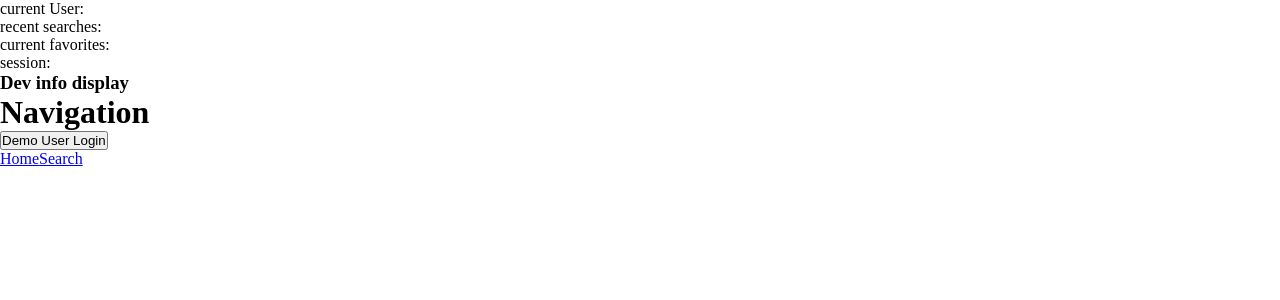
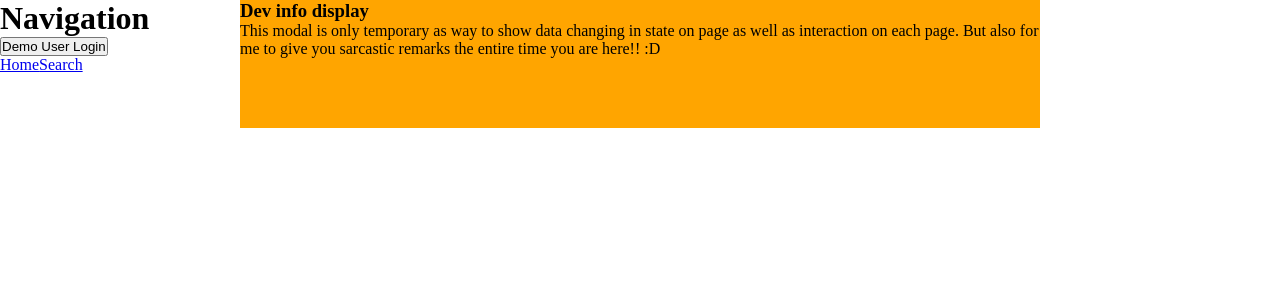
Before and after one commit to andru17urdna/nues-vue, a Nuxt app: page /user/1 in a window 1280 px wide. Shown: the top 300 px of the page. Built offline with nearby package versions, Linux system fonts and the light colour scheme.

Commit message:
Added DevInfoDisplay for interactive messages.

```diff
--- a/components/DevInfoDisplay.vue
+++ /dev/null
@@ -1,13 +0,0 @@
-<template>
-  <h3>Dev info display</h3>
-</template>
-
-<script>
-export default {
-
-}
-</script>
-
-<style>
-
-</style>
--- /dev/null
+++ b/components/Modal/DevInfoDisplay.vue
@@ -0,0 +1,37 @@
+<template>
+  <div class="DevInfoDisplay_container-div">
+    <h3>Dev info display</h3>
+    <p>This modal is only temporary as way to show data changing in state on page as well as interaction on each page. But also for me to give you sarcastic remarks the entire time you are here!! :D</p>
+    <p>{{currentUser}}</p>
+  </div>
+</template>
+
+<script>
+// import { mapGetters, mapActions } from "vuex";
+
+export default {
+  name: "DevInfoDisplay",
+  props: ['currentUser'],
+  data() {
+
+  },
+  computed: {
+    // ...mapGetters('userInfo', ['userInfo'])
+  }
+}
+</script>
+
+<style lang="scss" scoped>
+.DevInfoDisplay_container-div{
+    height: 8rem;
+    width: 50rem;
+    background: orange;
+    position: fixed;
+    /* top: 0;
+    left: 50%; */
+    margin: auto 50vw 0;
+    transform: translatex(-50%);
+}
+
+
+</style>
--- a/layouts/default.vue
+++ b/layouts/default.vue
@@ -1,9 +1,6 @@
 <template>
   <div>
-    <p>current User: {{ userInfo.username }}</p>
-    <p>recent searches: {{ userInfo.recent_searches }}</p>
-    <p>current favorites: {{ userInfo.favorited }}</p>
-    <p>session: {{ userInfo.session }}</p>
+    <DevInfoDisplay :currentUser="userInfo"/>
     <Modal v-if="displayModal"
                v-on:remove-modal="closeModal" />
     <AppHeader v-on:user-login="signIn"
@@ -15,8 +12,10 @@
 
 <script>
 import { mapGetters, mapActions } from "vuex";
+import DevInfoDisplay from '~/components/Modal/DevInfoDisplay.vue';
 
 export default {
+  components: { DevInfoDisplay },
   data(){
     return {
       displayModal: false,
--- /dev/null
+++ b/store/devInfoData.js
@@ -0,0 +1,46 @@
+import axios from 'axios';
+
+const state = () => ({
+    articles: []
+})
+
+
+const getters = {
+    mainArticles: (state) => state.articles,
+    singleArticle: (state) => (title) => {
+        return state.articles.find(article => article.title === title )
+    }
+}
+
+
+const actions = {
+    async fetchDefaultArticles({ commit }) {
+        const res = await axios.get('http://localhost:8000/api/news/fox-news');
+        commit('setArticles', res.data.articles);
+    },
+    async fetchUserArticles( { commit }, arr ) {
+        // const res = await axios.get(`http://localhost:8000/api/news/user-favorites/?tags=${arr.join(",")}`);
+        // commit('setArticles', res.data);
+
+        const res = await axios.get(`http://localhost:8000/api/news/user-favorites`);
+        console.log(res.data);
+        commit('setArticles', res.data.articles);
+
+    },
+    async deleteArticle({ commit }, title) {
+        commit('removeArticle', title)
+    }
+}
+
+
+const mutations ={
+    setArticles: (state, articles) => (state.articles = articles),
+    removeArticle: (state, title) => state.articles = state.articles.filter(article => article.title !== title)
+}
+
+export default {
+    state,
+    getters,
+    actions,
+    mutations
+};
```
